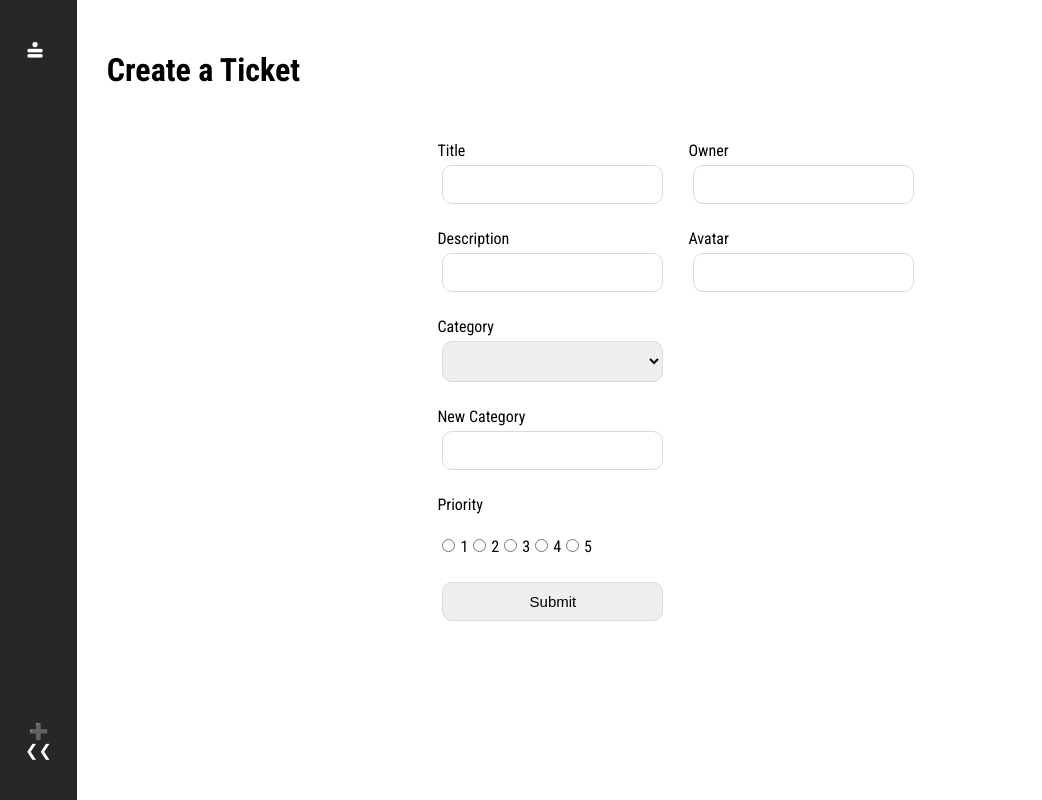
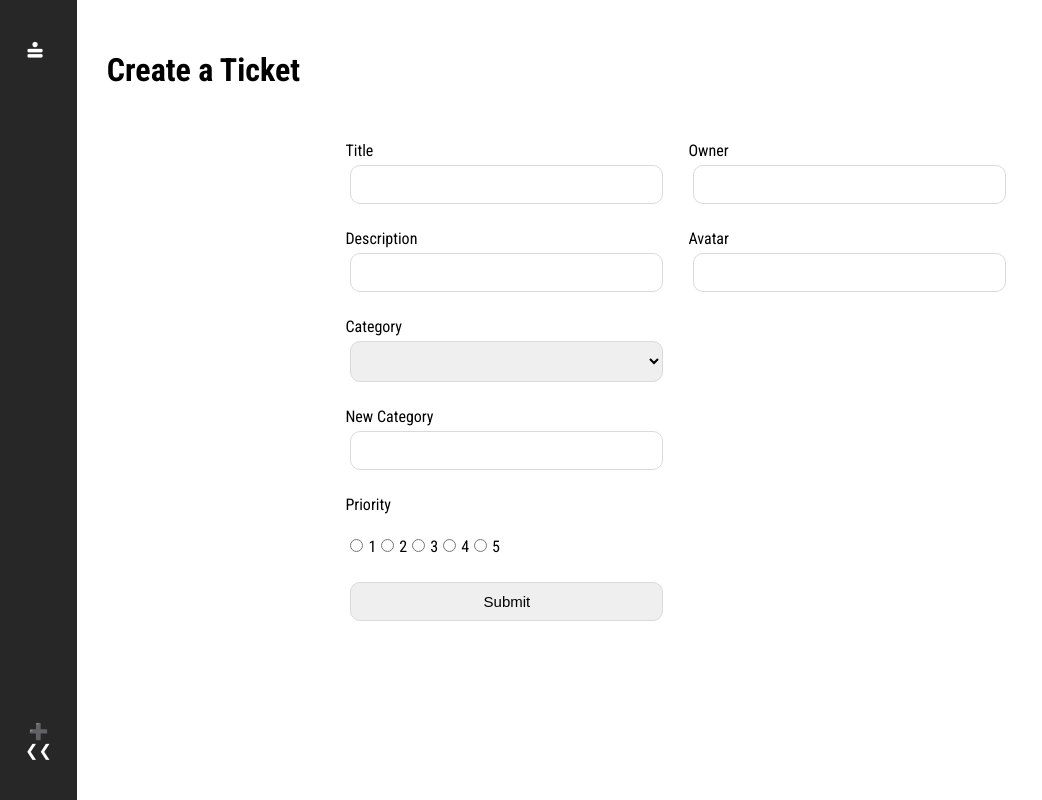
Before and after one commit to ali-alim/monday-clone, a React (Create React App) app in the folder client/: page /ticket in a window 1280 px wide. Shown: the whole page, without its empty margins (0-1042 px from the left). Built offline with nearby package versions, Linux system fonts and the light colour scheme.

Commit message:
change form size and green color code

```diff
--- a/client/src/components/DeleteBlock.js
+++ b/client/src/components/DeleteBlock.js
@@ -1,10 +1,12 @@
 import axios from 'axios'
 import React from 'react'
+
+const url = "http://localhost:5000"
 
 const DeleteBlock = ({documentId}) => {
 
   const deleteTicket = async() => {
-    const response = await axios.delete(`/tickets/${documentId}`)
+    const response = await axios.delete(`${url}/tickets/${documentId}`)
     const success = response.status == 200
     if(success) window.location.reload()
   }
--- a/client/src/components/TicketCard.js
+++ b/client/src/components/TicketCard.js
@@ -5,10 +5,12 @@ import PriorityDisplay from "./PriorityDisplay";
 import ProgressDisplay from "./ProgressDisplay";
 import DeleteBlock from "./DeleteBlock";
 
+const url = "http://localhost:5000"
+
 const TicketCard = ({ ticket, color, index }) => {
   return (
     <div className="ticket-card">
-      <Link to={`/tickets/${ticket._id}`} id="link" className="link-elements">
+      <Link to={`${url}/tickets/${ticket._id}`} id="link" className="link-elements">
           <div className="links" style={{width:"20px",textAlign:"center",fontWeight:"bold",textDecoration:"underline"}}>{index+1}</div>
           <div className="links"><h3>{ticket.title}</h3></div>
           <div className="links"><h4>{ticket.description}</h4></div>
--- a/client/src/index.css
+++ b/client/src/index.css
@@ -10,7 +10,8 @@ body {
 :root{
   --orange-color: #ff652f;
   --yellow-color: #ffe400;
-  --green-color: #14a76c;
+  /* --green-color: #3dbb3d; */
+  --green-color: #4ec193;
   --gray-color: #747474;
   --black-color: #272727;
 }
@@ -202,8 +203,9 @@ nav .icon {
   justify-content: center;
 }
 
-.ticket form {
+form {
   display: flex;
+  width: 60%;
 }
 
 .ticket form section{
@@ -217,8 +219,7 @@ nav .icon {
   margin: 20px 0 0 0;
 }
 
-.ticket form select,
-.ticket form input {
+form select, form input {
   padding: 10px;
   font-size: 15px;
   border-radius: 10px;
--- a/client/src/pages/Dashboard.js
+++ b/client/src/pages/Dashboard.js
@@ -2,6 +2,8 @@ import { useState, useEffect, useContext} from "react";
 import TicketCard from "./../components/TicketCard";
 import axios from "axios";
 import CategoriesContext from "../context";
+
+const url = "http://localhost:5000"
 
 const Dashboard = () => {
   const [tickets, setTickets] = useState([]);
@@ -9,7 +11,7 @@ const Dashboard = () => {
 
   useEffect(() => {
     axios
-    .get('/tickets')
+    .get(`${url}/tickets`)
     .then((response) => {
       const data = response.data;
       setTickets(data)
--- a/client/src/pages/TicketPage.js
+++ b/client/src/pages/TicketPage.js
@@ -2,6 +2,8 @@ import { useState, useContext, useEffect } from "react";
 import axios from "axios";
 import { useNavigate, useParams } from "react-router-dom";
 import CategoriesContext from "./../context";
+
+const url = "http://localhost:5000"
 
 const TicketPage = ({ editMode }) => {
   const [ticket, setTicket] = useState({
@@ -20,14 +22,14 @@ const TicketPage = ({ editMode }) => {
 
     if (editMode) {
       try{
-        await axios.put(`/tickets/${id}`, ticket);
+        await axios.put(`${url}/tickets/${id}`, ticket);
       } catch(err) { console.log(err)}
       console.log(`yenilendi ve sunucuya gonderildi `, ticket)
       navigate("/");
 
     }
     if (!editMode) {
-      await axios.post("/tickets", ticket);
+      await axios.post(`/tickets`, ticket);
 
       console.log(`ticket -> ON SUBMIT:`, ticket);
 
@@ -37,7 +39,7 @@ const TicketPage = ({ editMode }) => {
 
   const fetchData = async () => {
     axios
-    .get(`/tickets/${id}`)
+    .get(`${url}/tickets/${id}`)
     .then((response) => {
       const data = response.data;
       setTicket(data)
```
